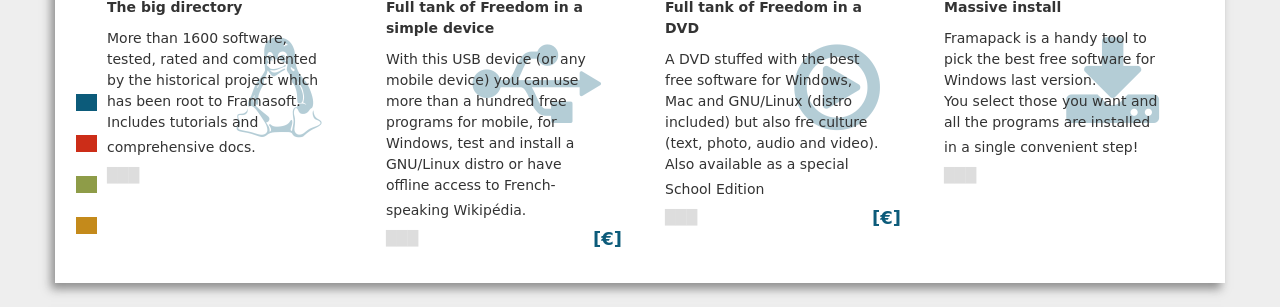
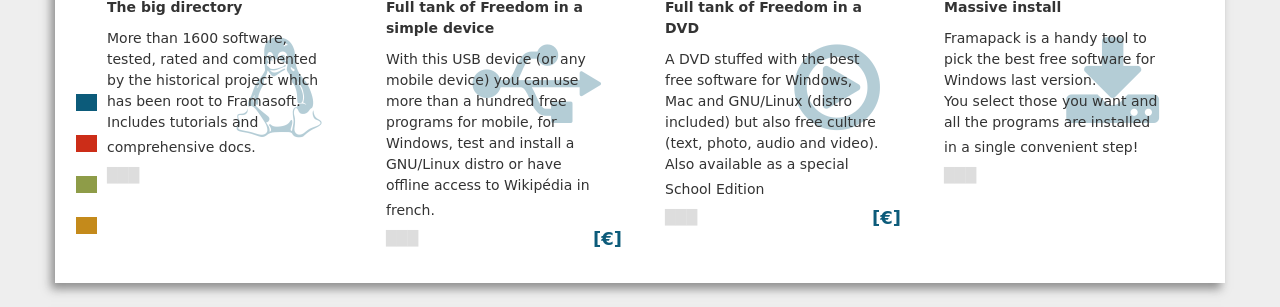
Before and after one commit to framasoft/accueil, a PHP site: page / in a window 1280 px wide. Shown: the part 3467-3774 px from the top of the page. Run offline with PHP 8.4, Linux system fonts and the light colour scheme; some libraries are stand-ins or nearby versions.

Commit message:
version anglaise - quelques oublis

```diff
--- a/i18n/data.en.php
+++ b/i18n/data.en.php
@@ -97,7 +97,7 @@
 $s[$k]['pd'] = 'Full tank of Freedom in a simple device';
 $s[$k]['pt'] = 'With this USB device (or any mobile device) you can use
                 more than a hundred free programs for mobile, for Windows,
-                test and install a GNU/Linux distro or have offline access to French-speaking Wikipédia.';
+                test and install a GNU/Linux distro or have offline access to Wikipédia in french.';
 
 $k = 'dvd'; $s[$k]['c'] = $c;
 $s[$k]['l']  = 'http://framadvd.org';
@@ -106,7 +106,7 @@
 $s[$k]['i']  = 'fa-play-circle-o';
 $s[$k]['pd'] = 'Full tank of Freedom in a DVD';
 $s[$k]['pt'] = 'A DVD stuffed with the best free software for Windows, Mac and
-                GNU/Linux (distro included) but also fre culture (text, photo, audio and video).
+                GNU/Linux (distro included) but also free culture (text, photo, audio and video).
                 Also available as a special School Edition';
 
 $k = 'pack'; $s[$k]['c'] = $c;
```
